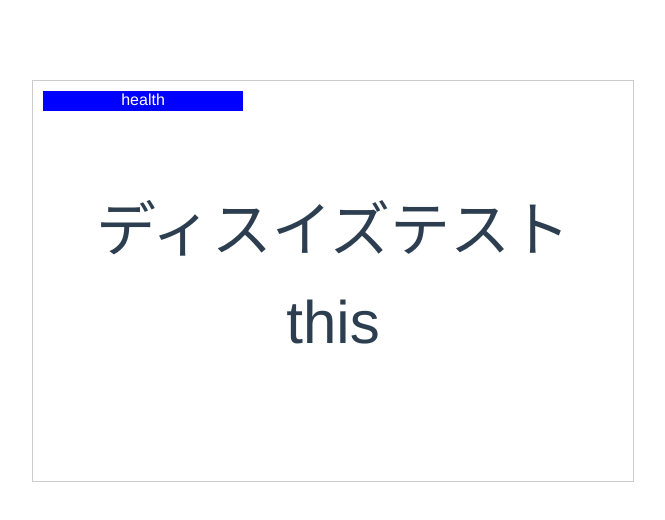
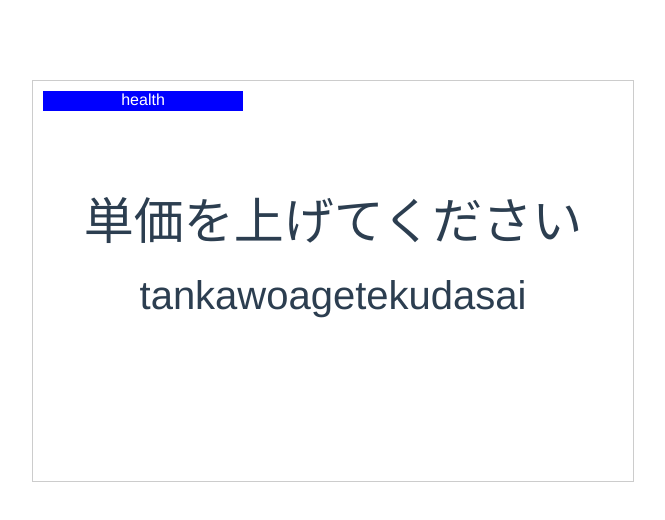
Before and after one commit to babu-ch/vue-typing-game, a Vue app: page / in a window 1280 px wide. Shown: the top 520 px of the page, without its empty margins (307-972 px from the left). Built offline with nearby package versions, Linux system fonts and the light colour scheme.

Commit message:
char hit

```diff
--- a/src/App.vue
+++ b/src/App.vue
@@ -14,10 +14,12 @@ export default {
   },
   data() {
     return {
-      currentString: this.$store.state.currentString
     }
   },
   computed: {
+    currentString() {
+      return this.$store.state.currentString
+    },
     firstChar() {
       return this.currentString[0]
     }
--- a/src/components/parts/DisplayString.vue
+++ b/src/components/parts/DisplayString.vue
@@ -11,15 +11,20 @@
       return {
         style: {
         },
-        string: this.$store.state.displayString
       }
     },
+    computed: {
+      string() {
+        return this.$store.state.displayString
+      }
+    }
   }
 </script>
 
 <style scoped lang="scss">
     div {
-        font-size: 60px;
+        font-size: 50px;
         margin-top: 70px;
+        text-align: center;
     }
 </style>
--- a/src/components/parts/Strings.vue
+++ b/src/components/parts/Strings.vue
@@ -9,12 +9,14 @@
     name: 'Strings',
     data() {
       return {
-        currentString: this.$store.state.currentString,
         style: {
         }
       }
     },
     computed: {
+      currentString() {
+        return this.$store.state.currentString
+      },
       string() {
         return this.currentString.join('')
       }
@@ -24,7 +26,8 @@
 
 <style scoped lang="scss">
     div {
-        font-size: 60px;
+        font-size: 40px;
         margin-top: 20px;
+        text-align: center;
     }
 </style>
```
